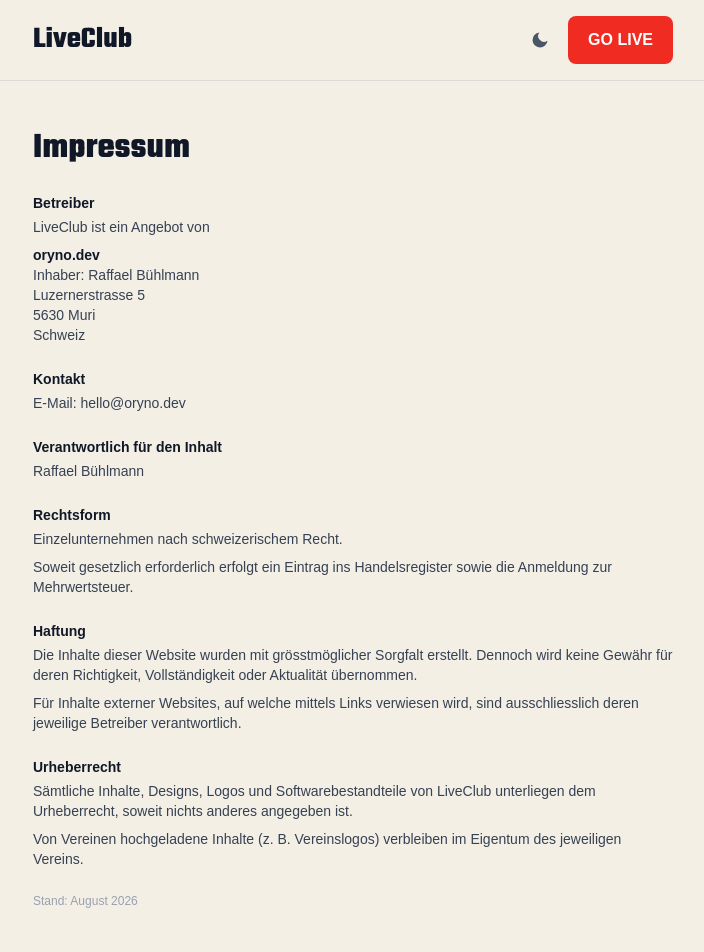
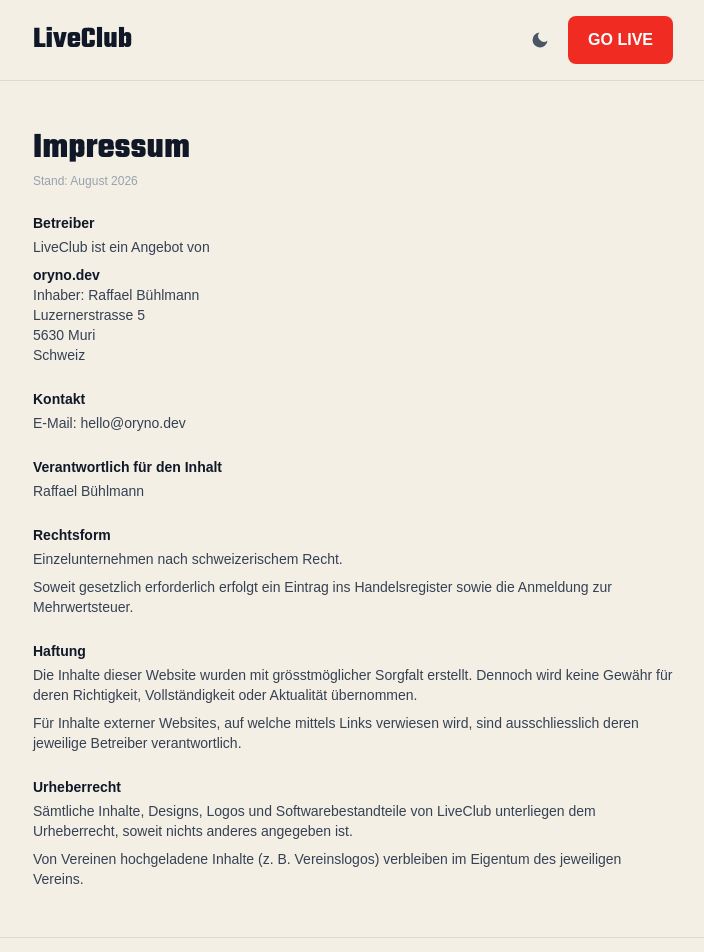
Before and after one commit to rbuehlmann/liveclub-website, a Next.js app: page /impressum in a window 1280 px wide. Shown: the top 952 px of the page, without its empty margins (287-991 px from the left). Built offline with nearby package versions, Linux system fonts and the light colour scheme; no server answers; the database is empty.

Commit message:
Move Impressum's "Stand" line to the top, matching AGB/Datenschutz
Co-Authored-By: Claude Sonnet 5 <noreply@anthropic.com>

```diff
--- a/src/app/impressum/page.tsx
+++ b/src/app/impressum/page.tsx
@@ -8,7 +8,8 @@ export default function ImpressumPage() {
     <div className="flex min-h-screen flex-col bg-brand-white dark:bg-brand-black">
       <PublicHeader />
       <main className="mx-auto w-full max-w-2xl flex-1 px-4 py-12">
-        <h1 className="mb-6 font-teko text-4xl font-bold text-gray-900 dark:text-white">Impressum</h1>
+        <h1 className="mb-1 font-teko text-4xl font-bold text-gray-900 dark:text-white">Impressum</h1>
+        <p className="mb-6 text-xs text-gray-400 dark:text-gray-500">Stand: August 2026</p>
 
         <div className="flex flex-col gap-6 text-sm text-gray-700 dark:text-gray-300">
           <section>
@@ -69,8 +70,6 @@ export default function ImpressumPage() {
               jeweiligen Vereins.
             </p>
           </section>
-
-          <p className="text-xs text-gray-400 dark:text-gray-500">Stand: August 2026</p>
         </div>
       </main>
       <PublicFooter />
```
